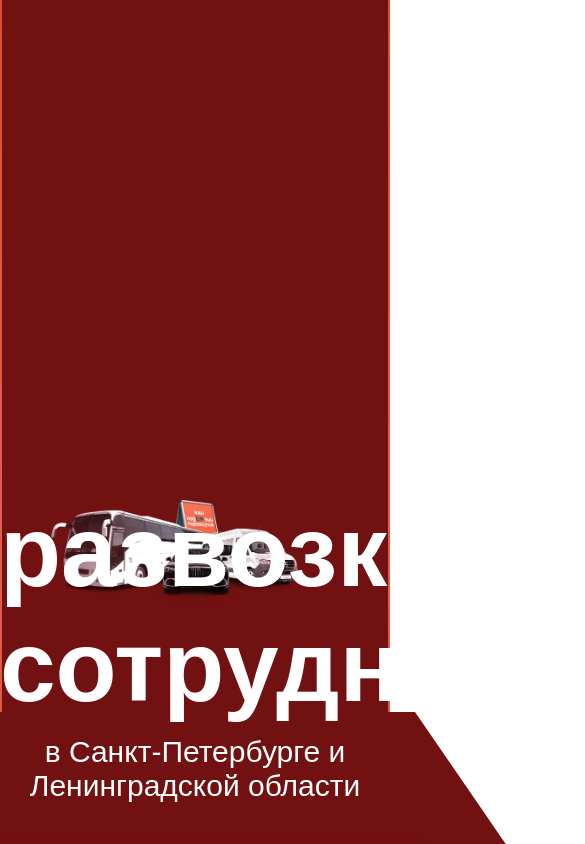
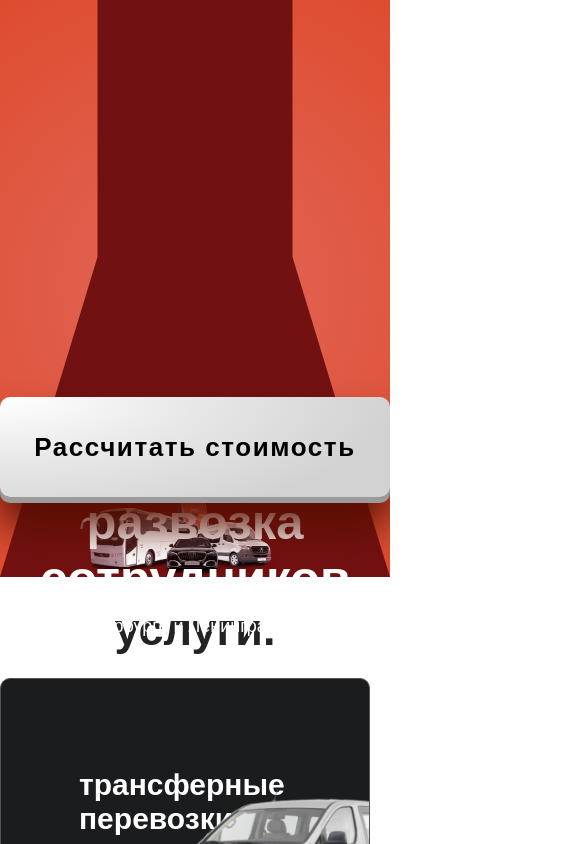
Before and after one commit to diana-nikolaeva/ezh-bus, a Vue app: page / in a window 390 px wide. Both pictures are taken after a click on the button 349 px from the left and 40 px from the top of the page. Shown: the top 844 px of the page, 585 px wide, since content can reach past the window. Built offline with nearby package versions, Linux system fonts and the light colour scheme; a web font is replaced by a local one.

Commit message:
main bcgr banner, titles (h1,h4)

```diff
--- a/src/components/header-block.vue
+++ b/src/components/header-block.vue
@@ -29,14 +29,20 @@
 </template>
 <style scoped>
 .desktop-main-banner{
-  height: 1032px;
+  height: 577px;
   position: relative;
+  @media screen and (min-width: 865px) {
+    height: 1032px;
+  }
 }
 .main-red-bcgr{
   width: 100%;
-  height: 1032px;
+  height: 577px;
   position: absolute;
   top:0;
+  @media screen and (min-width: 865px) {
+    height: 1032px;
+  }
   .first-layer{
     background: #DE4C2F;
     width: 100%;
@@ -45,16 +51,20 @@
     z-index: 1;
   }
   .second-layer{
-    width: 386px;
+    width: 50%;
     position: absolute;
     z-index: 2;
     background:#721111;
     height: 100%;
     left: 50%;
     transform: translate(-50%);
+    @media screen and (min-width: 865px) {
+      width: 386px;
+    }
   }
   .third-layer{
-    width: 880px;
+    max-width: 880px;
+    width: 100%;
     height: 320px;
     background: #721111;
     clip-path: polygon(25% 0%, 75% 0%, 100% 100%, 0 100%);
@@ -77,15 +87,17 @@
 }
 figure{
   max-width: 1252px;
-  width: 70%;
   position: absolute;
   left: 46%;
   transform: translate(-50%);
   top:500px;
   z-index: 4;
   margin: 0;
+  overflow: hidden;
   @media screen and (min-width: 1080px){
     top: 500px;
+    width: 70%;
+    min-width: 705px;
   }
   @media screen and (min-width: 1350px){
     top: 420px;
@@ -94,6 +106,7 @@ figure{
     width: 100%;
     z-index: 4;
     position: relative;
+    object-fit: cover;
 
   }
 }
@@ -101,23 +114,25 @@ h1{
   color: #FFF;
   text-align: center;
   font-family: "Soyuz Grotesk", sans-serif;
-  font-size: 100px;
+  font-size: 49px;
   font-style: normal;
   font-weight: 700;
   line-height: normal;
-  margin-top: 30px;
-  margin-bottom: 11px;
+  margin: 30px auto;
+  margin-bottom: 0;
   z-index: 5;
   position: relative;
   @media screen and (min-width: 1080px){
     margin-top: 60px;
+    font-size: 100px;
+    margin-bottom: 11px;
   }
 }
 h4{
   color: #FFF;
   text-align: center;
   font-family: SVN-Gilroy, sans-serif;
-  font-size: 30px;
+  font-size: 18px;
   font-style: normal;
   font-weight: 400;
   line-height: normal;
@@ -125,13 +140,15 @@ h4{
   z-index: 5;
   position: relative;
   margin-top: 10px;
+  @media screen and (min-width: 865px){
+    font-size: 30px;
+  }
 }
 .btn-main-banner{
   position: absolute;
   bottom: 80px;
   left: 50%;
   transform: translateX(-50%);
-  width: 427px;
   max-width: 427px;
   height: 100px;
   padding: 10px;
@@ -143,6 +160,9 @@ h4{
   font-family: "Soyuz Grotesk", sans-serif;
   font-size: 26px;
   z-index: 5;
+  @media only screen and (min-width: 865px){
+    width: 427px;
+  }
 }
 </style>
 <script setup>
--- a/src/components/phone-menu-opened.vue
+++ b/src/components/phone-menu-opened.vue
@@ -28,7 +28,6 @@ function onClick() {
 nav{
   display: flex;
   flex-direction: column;
-  background: #DE4C2F;
   padding: 33px;
   @media screen and (min-width: 865px) {
     background: none;
```
